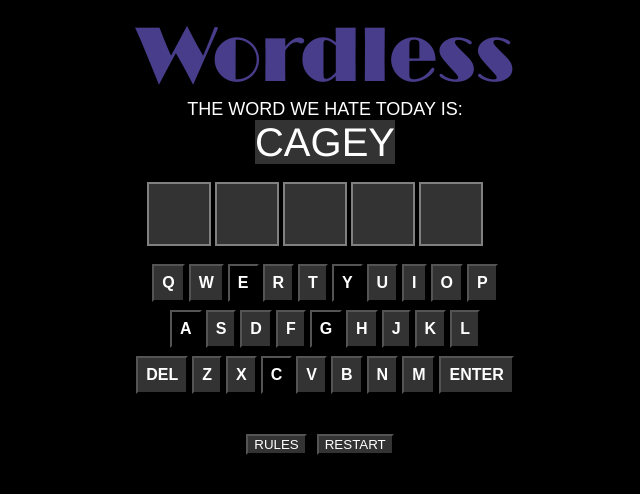
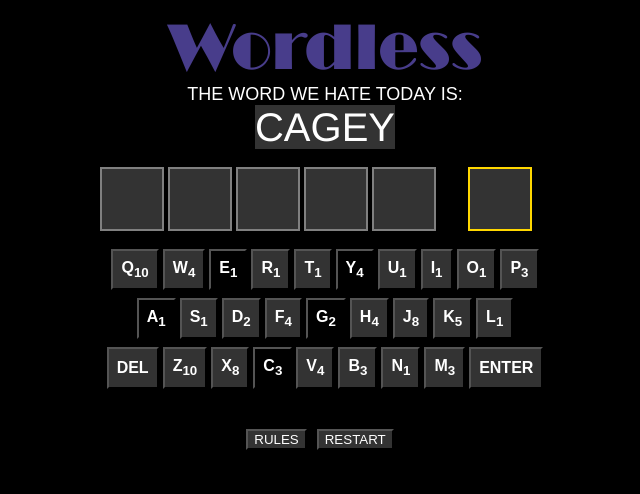
Before and after one commit to nobiduke/Wordless, a website: page index.html in a window 1280 px wide. Shown: the whole page, without its empty margins (315-955 px from the left). Drawn offline with nearby package versions, Linux system fonts and the light colour scheme.

Commit message:
scoring added

```diff
--- a/alphabet.js
+++ b/alphabet.js
@@ -26,3 +26,31 @@ const ALPHABET = [
 	"y",
 	"z"
 ]
+const L_POINTS = {
+	a: 1,
+	b: 3,
+	c: 3,
+	d: 2,
+	e: 1,
+	f: 4,
+	g: 2,
+	h: 4,
+	i: 1,
+	j: 8,
+	k: 5,
+	l: 1,
+	m: 3,
+	n: 1,
+	o: 1,
+	p: 3,
+	q: 10,
+	r: 1,
+	s: 1,
+	t: 1,
+	u: 1,
+	v: 4,
+	w: 4,
+	x: 8,
+	y: 4,
+	z: 10
+}
--- a/index.js
+++ b/index.js
@@ -15,6 +15,8 @@ let wordList = [];
 
 let rowNumber = 0;
 let colNumber = 0;
+let totalScore = 0;
+let wordScore = 0;
 
 function chooseWord(){
     let index = Math.round(Math.random()*(ANSWER_AMOUNT-1));
@@ -23,7 +25,7 @@ function chooseWord(){
 
 function shadeKeyBoard(letter, color) {
     for (const elem of document.getElementsByClassName("keyboard-button")) {
-        if (elem.textContent === letter) {
+        if (elem.textContent.charAt(0) === letter) {
             let oldColor = elem.style.backgroundColor;
             if (oldColor === 'darkgreen') {
                 return;
@@ -101,6 +103,11 @@ function createEmptyRow(number, where){
     for (let i = 0;i<5;i++){
         row.appendChild(createEmptyLetter(i, number));
     }
+    let scoreBox = document.createElement("span");
+    scoreBox.setAttribute("id", "row-"+number.toString()+"score-box");
+    scoreBox.setAttribute("class", "score-box");
+    row.appendChild(scoreBox);
+
     where.appendChild(row);
 };
 
@@ -115,12 +122,35 @@ function removeLetter(rowNum, colNum){
     box.innerHTML = "";
 }
 
+function addScore(amount, rowNum){
+    wordScore += amount;
+    let box = document.getElementById(`row-${rowNum}score-box`);
+    box.innerHTML = wordScore.toString();
+}
+
+function removeScore(amount, rowNum){
+    wordScore -= amount;
+    let box = document.getElementById(`row-${rowNum}score-box`);
+    if (wordScore != 0){
+        box.innerHTML = wordScore.toString();
+    }
+    else{
+        box.innerHTML = "";
+    }
+}
+
+function getKeyValue(rowNum, colNum){
+    let box = document.getElementById(`row-${rowNum}letter-${colNum}`);
+    return box.innerHTML;
+}
+
 document.addEventListener("keyup", function(event){
     // console.log(wordList);
     if (gameOver){return;}
     let key = String(event.key);
 
     if (key == "Backspace" && wordList.length > 0){
+        removeScore(L_POINTS[getKeyValue(rowNumber, colNumber-1)], rowNumber);
         removeLetter(rowNumber, colNumber-1);
         wordList.pop();
         colNumber--;
@@ -133,6 +163,8 @@ document.addEventListener("keyup", function(event){
 
         wordChoice = wordList.join("");
         if(checkWord(wordChoice)){
+            totalScore += wordScore;
+            wordScore = 0;
             rowNumber++;
             for (const letter of wordList){
                 lettersGuessed.push(letter);
@@ -168,7 +200,9 @@ document.addEventListener("keyup", function(event){
         }
 
         insertLetter(rowNumber, colNumber, toAdd);
+        addScore(L_POINTS[toAdd], rowNumber);
         wordList.push(toAdd);
+
         // console.log(wordList);
         colNumber++;
     }
@@ -188,8 +222,12 @@ document.getElementById("keyboard-cont").addEventListener("click", (e) => {
     if (key == "Del") {
         key = "Backspace";
     }
-    if(wordHateAsList.includes(key)){
+    else if(wordHateAsList.includes(key.charAt(0))){
         return;
+    }
+
+    if(key != "Backspace" && key != "Enter"){
+        key = key.charAt(0);
     }
 
     document.dispatchEvent(new KeyboardEvent("keyup", {'key': key}));
@@ -199,6 +237,14 @@ document.getElementById("keyboard-cont").addEventListener("click", (e) => {
 function startGame(){
     wordHate.textContent = getWord();
     wordHateAsList = wordHate.textContent.split("");
+}
+
+function calcScore(letters){
+    let score = 0;
+    for (const letter of letters){
+        score += L_POINTS[letter];
+    }
+    return score;
 }
 
 
@@ -233,7 +279,8 @@ function restartGame (e, value){
     wordChoice = String;
     wordList = [];
     gameOver = false;
-
+    totalScore = 0;
+    wordScore = 0;
 }
 
 
@@ -246,6 +293,11 @@ wordHateStart.textContent = "The word we hate today is:";
 let wordHateAsList = [];
 startGame();
 let lettersLeft = [];
+for (const elem of document.getElementsByClassName("keyboard-button")){
+    if (elem.textContent != "Del" && elem.textContent != "Enter"){
+        elem.innerHTML = elem.innerHTML + "<sub>" + L_POINTS[elem.textContent] + "</sub>";
+    }
+}
 for (const letter of wordHateAsList){
     shadeKeyBoard(letter, 'black');
 }
--- a/styles.css
+++ b/styles.css
@@ -109,7 +109,7 @@ body{
 .top {
     color:darkslateblue;
     text-align:center;
-    font-size:60pt;
+    font-size:50pt;
     font-family:wordless;
 }
 .main{
@@ -150,7 +150,7 @@ body{
     margin-top: 15px;
     justify-content: center;
     align-items: center;
-    padding-right: 20px;
+    margin-left: auto;
 }
 .letter{
     width: 60px;
@@ -166,6 +166,22 @@ body{
     border-width: 2px;
     font-size: 30pt;
     margin: 2px;
+    font-family: 'Franklin Gothic Medium', 'Arial Narrow', Arial, sans-serif;
+}
+.score-box{
+    width: 60px;
+    height: 60px;
+    display: flex;
+    justify-content: center;
+    align-items: center;
+    text-transform: uppercase;
+    background-color: #333333;
+    vertical-align: middle;
+    color:white;
+    border: 2px solid gold;
+    border-width: 2px;
+    font-size: 30pt;
+    margin-left: 30px;
     font-family: 'Franklin Gothic Medium', 'Arial Narrow', Arial, sans-serif;
 }
 
--- a/word-generator.js
+++ b/word-generator.js
@@ -4,8 +4,6 @@ const MTODAY = 86400
 function getWord(){
 
     let epochTime = ((moment().unix()+1)/MTODAY);
-    console.log(Math.floor(epochTime + 1 - STARTDAY))
     let WORDINDEX = Math.floor(epochTime - STARTDAY);
-    console.log(CHOSEN[WORDINDEX]);
     return CHOSEN[WORDINDEX];
 }
```
